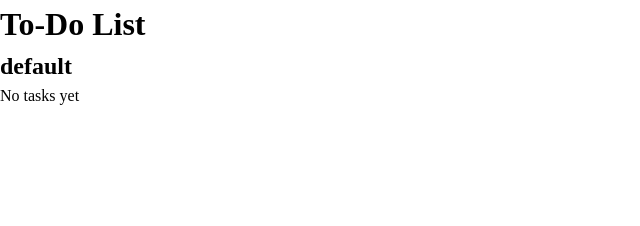
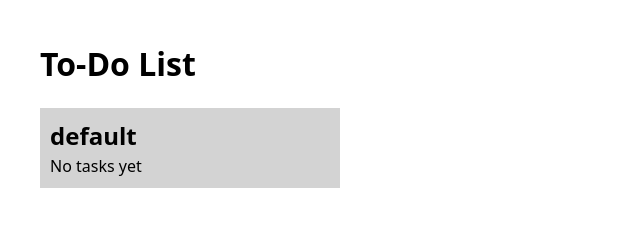
Before and after one commit to cyxlan/todo-list, a website built with webpack: page src/index.html in a window 1280 px wide. Shown: the whole page, without its empty margins (0-640 px from the left). Built offline with nearby package versions, Linux system fonts and the light colour scheme.

Commit message:
Add basic styling

```diff
--- a/src/css/index.css
+++ b/src/css/index.css
@@ -1 +1,21 @@
 @import "reset.css";
+
+body {
+  padding: 40px;
+  font-family: system-ui, sans-serif;
+}
+
+h1 {
+  padding-bottom: 20px;
+}
+
+#content {
+  display: flex;
+  gap: 20px;
+}
+
+.project {
+  background-color: lightgray;
+  padding: 10px;
+  min-width: 300px;
+}
--- a/src/js/index.js
+++ b/src/js/index.js
@@ -9,6 +9,7 @@ const displayController = (function() {
   const updateDisplay = () => {
     for (const projectName of getProjectNames()) {
       const projectDiv = document.createElement("div");
+      projectDiv.classList.add("project");
       const projectHeader = document.createElement("h2");
 
       projectHeader.textContent = projectName;
```
